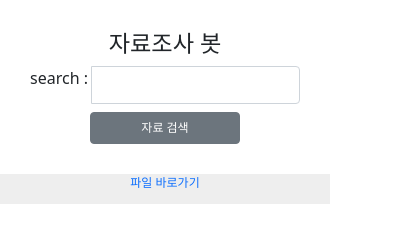
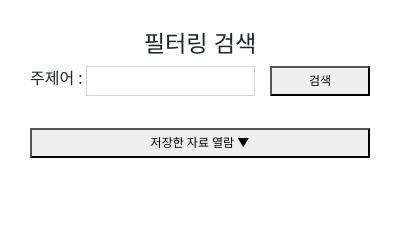
Before and after one commit to KimKongDol/2021-1-OSSP1-CodeNation-5, a browser extension: page client/popup.html in a window 400 px wide. Drawn offline with nearby package versions, Linux system fonts and the light colour scheme.

Commit message:
pop-up change

```diff
--- a/client/popup.css
+++ b/client/popup.css
@@ -1,15 +1,28 @@
 body{
-    width: 330px;
+    width: 400px;
 }
 
 #popup{
     padding: 30px;
 }
 
-#searchButton{
-    width: 150px;
+#keyword{
+    height:30px;
+}
+
+#btn_search{
+    height:30px;
+    width: 100px;
     font-size: 12px;
 }
+
+#btn_showFiles{
+    height: 30px;
+    width: 350px;
+    font-size: 12px;
+}
+
+
 
 #footer{
     background-color: #EEEEEE;
--- a/client/popup.html
+++ b/client/popup.html
@@ -6,23 +6,29 @@
     <meta name="viewport" content="width=device-width, initial-scale=1.0">
     <link href="https://cdn.jsdelivr.net/npm/bootstrap@5.0.0-beta3/dist/css/bootstrap.min.css" rel="stylesheet" integrity="sha384-eOJMYsd53ii+scO/bJGFsiCZc+5NDVN2yr8+0RDqr0Ql0h+rP48ckxlpbzKgwra6" crossorigin="anonymous">
     <link rel="stylesheet" href="./popup.css">
+
   </head>
   <body>
     <div id="popup">
-      <h3 class="d-flex justify-content-center mb-2">자료조사 봇</h3>
+      <h3 class="d-flex justify-content-center mb-2">필터링 검색</h3>
         <form id="search" name="search" action="./search.html">
-          <div id="searchbar" class="input-group">
-            <label for="search">search :</label>&nbsp;
-            <input type="text" id="search" class="form-control"/>
+          <div id="searchbar" class="input-group" >
+            <label for="search">주제어 :</label>&nbsp;
+            <input type="text" id="keyword" class="form-control"/>
+            &emsp;
+            <a href="search.html"><button type="submit" id="btn_search" class="btn1">검색</button></a>
           </div>
+          <br>
           <div class="d-flex justify-content-center mt-2">
-            <button type="submit" id="searchButton" class="btn btn-secondary">자료 검색</button>
+            <button type="submit" id="btn_showFiles" class="btn2">저장한 자료 열람 ▼</button>
           </div>
         </form>
     </div>
+    <!--
     <div id="footer" class="d-flex justify-content-center">
       <a href="file.html" target="_blank">파일 바로가기</a>
     </div>
+    -->
     <script src="script.js"></script>
   </body>
 </html>
```
